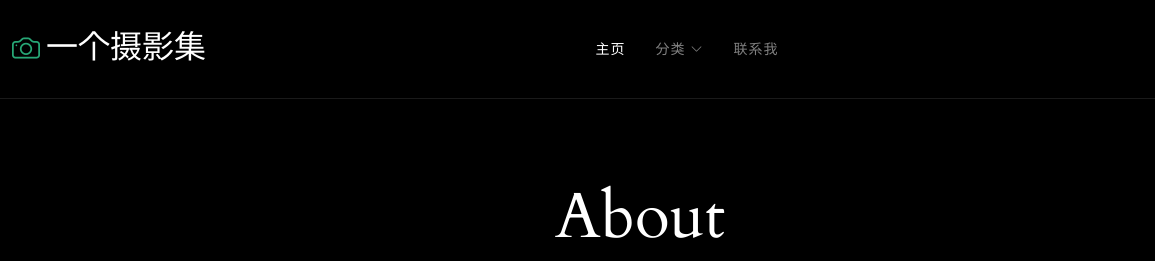
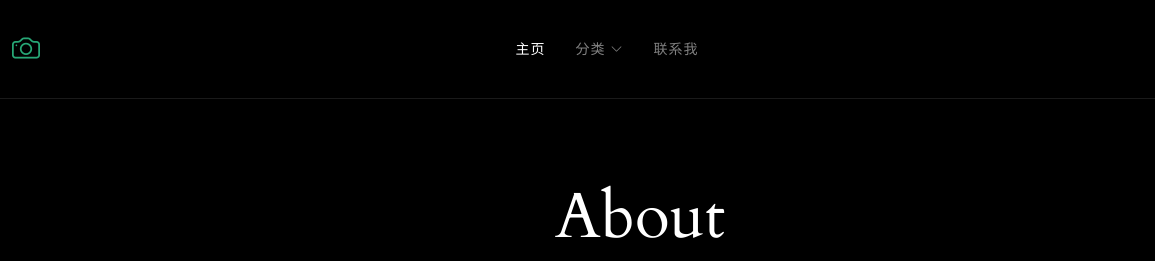
Before and after one commit to smartcopyer/PhotoFolio, a plain HTML site: page about.html in a window 1280 px wide. Shown: the top 261 px of the page, 0-1155 px from the left. Drawn offline with Linux system fonts and the light colour scheme.

Commit message:
左上角去掉文字

```diff
--- a/about.html
+++ b/about.html
@@ -45,7 +45,7 @@
         <!-- Uncomment the line below if you also wish to use an image logo -->
         <!-- <img src="assets/img/logo.png" alt=""> -->
         <i class="bi bi-camera"></i>
-        <h1 class="sitename">一个摄影集</h1>
+        <h1 class="sitename"></h1>
       </a>
 
       <nav id="navmenu" class="navmenu">
```
Also changed, not shown: contact.html (+1 -1 lines), gallery-single.html (+1 -1 lines), gallery.html (+1 -1 lines), gallery_Architecture.html (+1 -1 lines), gallery_Lives.html (+1 -1 lines), gallery_Nature.html (+1 -1 lines), gallery_People.html (+1 -1 lines), index.html (+1 -1 lines), services.html (+1 -1 lines), starter-page.html (+1 -1 lines).
